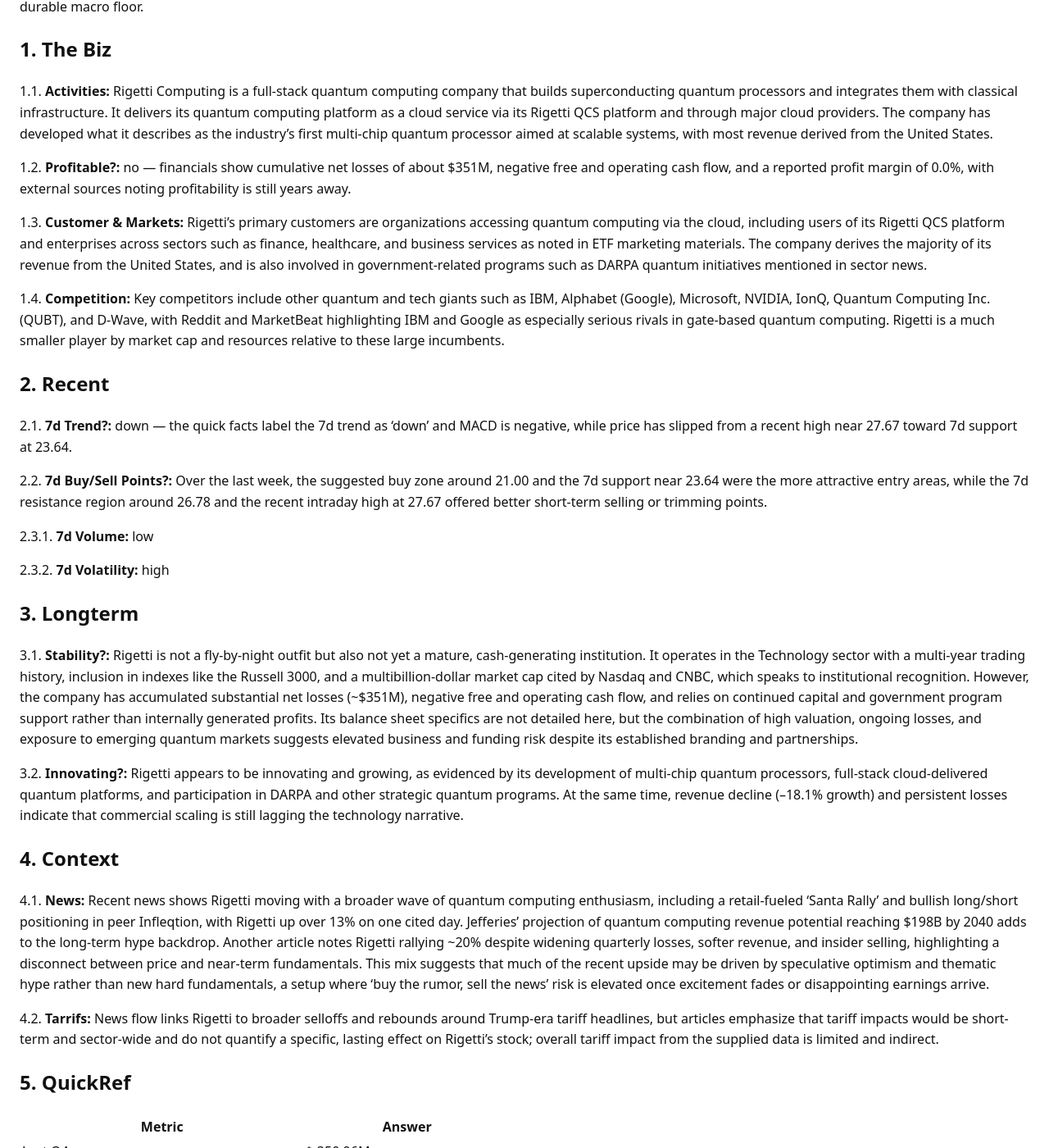
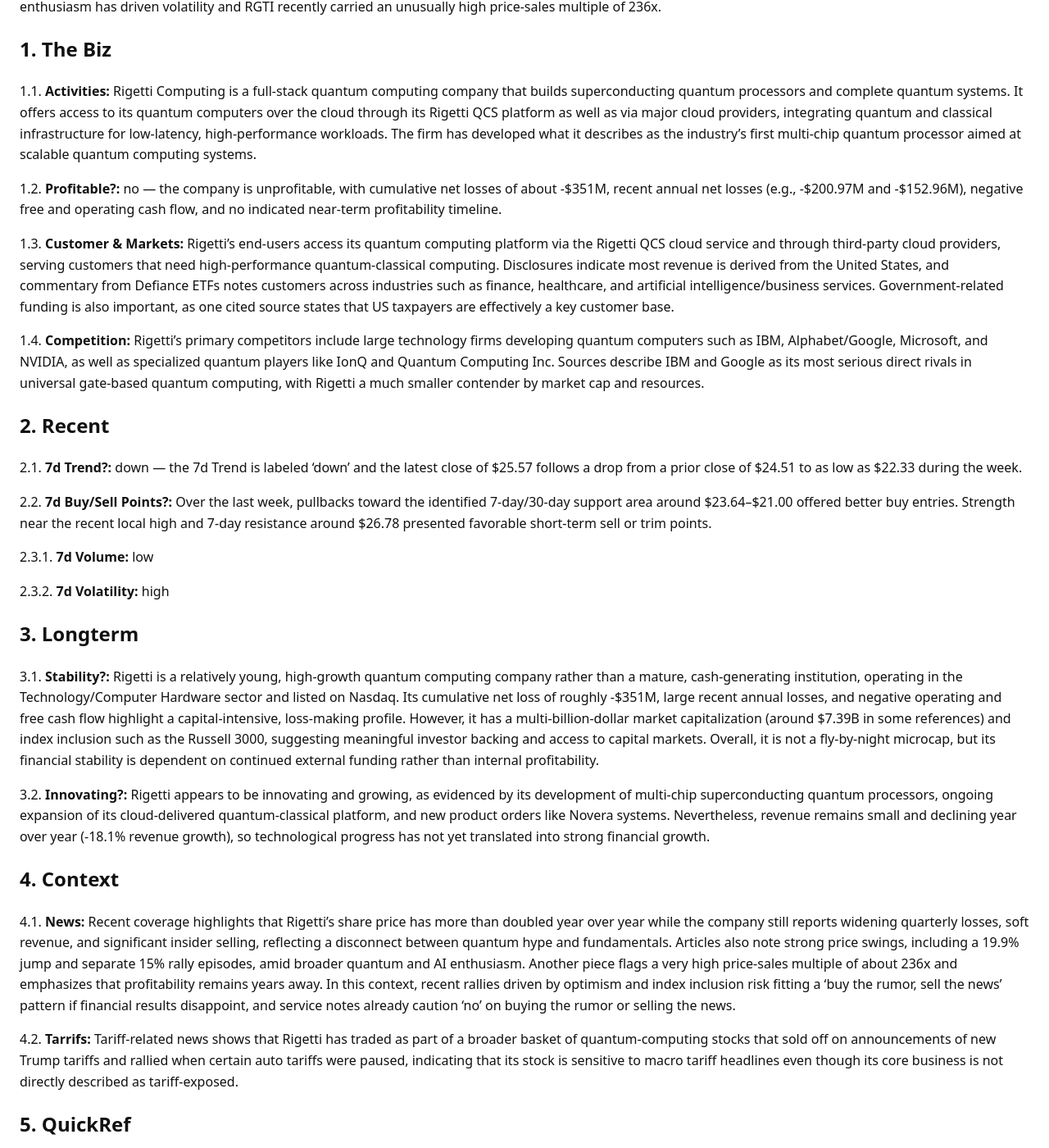
Before and after one commit to ryness/stonks, a Jekyll site: the page built from _reports/RGTI.md, in a window 1280 px wide and 1400 px high, scrolled down 1023 px. Shown: the whole window at 82% size. Built offline with Jekyll 4.4.1, drawn with Linux system fonts in a browser that asks for light colours; some of the changed text lies outside the part shown.

Commit message:
Update report: rotation+GodsEye

```diff
--- a/_reports/RGTI.md
+++ b/_reports/RGTI.md
@@ -2,11 +2,11 @@
 layout: default
 title: "RGTI Stock Report"
 ticker: "RGTI"
-date: 2025-12-23
-generated_at: 2025-12-23T05:24:54.331830+00:00
-runtime_seconds: 27.38
+date: 2025-12-27
+generated_at: 2025-12-27T20:22:25.003860+00:00
+runtime_seconds: 26.61
 raw_markdown: |
-  **Generated:** <time class="js-local-time" datetime="2025-12-23T05:24:54.331830+00:00">2025-12-23 05:24 UTC</time> (runtime 27.38s)
+  **Generated:** <time class="js-local-time" datetime="2025-12-27T20:22:25.003860+00:00">2025-12-27 20:22 UTC</time> (runtime 26.61s)
 
   ![Rigetti Computing, Inc. Common Stock logo](https://ryness.github.io/stonks/assets/logos/RGTI.svg)
 
@@ -51,23 +51,23 @@ raw_markdown: |
 
   ## 0. Entry Radar
 
-  0.1. **Long Entry?:** no — the stock trades below its 20-day moving average and well under the 32.45 SMA with a labeled downtrend, sitting closer to 7d resistance (26.78) than 30d support (21.00); recent quantum names are rallying on retail-driven 'Santa Rally' hype, suggesting elevated froth risk and limited visibility on a durable macro floor.
+  0.1. **Long Entry?:** no — price has fallen sharply from a 52-week high of $58.15 to the mid-range with the 1-year/5-year context labeled 'middle', and technicals show it trading below both the 20-day SMA ($30.54) and EMA ($27.75) in a 7-day downtrend; macro froth visibility is limited beyond notes that broader quantum/AI enthusiasm has driven volatility and RGTI recently carried an unusually high price-sales multiple of 236x.
 
   ## 1. The Biz
 
-  1.1. **Activities:** Rigetti Computing is a full-stack quantum computing company that builds superconducting quantum processors and integrates them with classical infrastructure. It delivers its quantum computing platform as a cloud service via its Rigetti QCS platform and through major cloud providers. The company has developed what it describes as the industry's first multi-chip quantum processor aimed at scalable systems, with most revenue derived from the United States.
+  1.1. **Activities:** Rigetti Computing is a full-stack quantum computing company that builds superconducting quantum processors and complete quantum systems. It offers access to its quantum computers over the cloud through its Rigetti QCS platform as well as via major cloud providers, integrating quantum and classical infrastructure for low-latency, high-performance workloads. The firm has developed what it describes as the industry's first multi-chip quantum processor aimed at scalable quantum computing systems.
 
-  1.2. **Profitable?:** no — financials show cumulative net losses of about $351M, negative free and operating cash flow, and a reported profit margin of 0.0%, with external sources noting profitability is still years away.
+  1.2. **Profitable?:** no — the company is unprofitable, with cumulative net losses of about -$351M, recent annual net losses (e.g., -$200.97M and -$152.96M), negative free and operating cash flow, and no indicated near-term profitability timeline.
 
-  1.3. **Customer & Markets:** Rigetti's primary customers are organizations accessing quantum computing via the cloud, including users of its Rigetti QCS platform and enterprises across sectors such as finance, healthcare, and business services as noted in ETF marketing materials. The company derives the majority of its revenue from the United States, and is also involved in government-related programs such as DARPA quantum initiatives mentioned in sector news.
+  1.3. **Customer & Markets:** Rigetti's end-users access its quantum computing platform via the Rigetti QCS cloud service and through third-party cloud providers, serving customers that need high-performance quantum-classical computing. Disclosures indicate most revenue is derived from the United States, and commentary from Defiance ETFs notes customers across industries such as finance, healthcare, and artificial intelligence/business services. Government-related funding is also important, as one cited source states that US taxpayers are effectively a key customer base.
 
-  1.4. **Competition:** Key competitors include other quantum and tech giants such as IBM, Alphabet (Google), Microsoft, NVIDIA, IonQ, Quantum Computing Inc. (QUBT), and D-Wave, with Reddit and MarketBeat highlighting IBM and Google as especially serious rivals in gate-based quantum computing. Rigetti is a much smaller player by market cap and resources relative to these large incumbents.
+  1.4. **Competition:** Rigetti's primary competitors include large technology firms developing quantum computers such as IBM, Alphabet/Google, Microsoft, and NVIDIA, as well as specialized quantum players like IonQ and Quantum Computing Inc. Sources describe IBM and Google as its most serious direct rivals in universal gate-based quantum computing, with Rigetti a much smaller contender by market cap and resources.
 
   ## 2. Recent
 
-  2.1. **7d Trend?:** down — the quick facts label the 7d trend as 'down' and MACD is negative, while price has slipped from a recent high near 27.67 toward 7d support at 23.64.
+  2.1. **7d Trend?:** down — the 7d Trend is labeled 'down' and the latest close of $25.57 follows a drop from a prior close of $24.51 to as low as $22.33 during the week.
 
-  2.2. **7d Buy/Sell Points?:** Over the last week, the suggested buy zone around 21.00 and the 7d support near 23.64 were the more attractive entry areas, while the 7d resistance region around 26.78 and the recent intraday high at 27.67 offered better short-term selling or trimming points.
+  2.2. **7d Buy/Sell Points?:** Over the last week, pullbacks toward the identified 7-day/30-day support area around $23.64–$21.00 offered better buy entries. Strength near the recent local high and 7-day resistance around $26.78 presented favorable short-term sell or trim points.
 
   2.3.1. **7d Volume:** low
 
@@ -75,15 +75,15 @@ raw_markdown: |
 
   ## 3. Longterm
 
-  3.1. **Stability?:** Rigetti is not a fly-by-night outfit but also not yet a mature, cash-generating institution. It operates in the Technology sector with a multi-year trading history, inclusion in indexes like the Russell 3000, and a multibillion-dollar market cap cited by Nasdaq and CNBC, which speaks to institutional recognition. However, the company has accumulated substantial net losses (~$351M), negative free and operating cash flow, and relies on continued capital and government program support rather than internally generated profits. Its balance sheet specifics are not detailed here, but the combination of high valuation, ongoing losses, and exposure to emerging quantum markets suggests elevated business and funding risk despite its established branding and partnerships.
+  3.1. **Stability?:** Rigetti is a relatively young, high-growth quantum computing company rather than a mature, cash-generating institution, operating in the Technology/Computer Hardware sector and listed on Nasdaq. Its cumulative net loss of roughly -$351M, large recent annual losses, and negative operating and free cash flow highlight a capital-intensive, loss-making profile. However, it has a multi-billion-dollar market capitalization (around $7.39B in some references) and index inclusion such as the Russell 3000, suggesting meaningful investor backing and access to capital markets. Overall, it is not a fly-by-night microcap, but its financial stability is dependent on continued external funding rather than internal profitability.
 
-  3.2. **Innovating?:** Rigetti appears to be innovating and growing, as evidenced by its development of multi-chip quantum processors, full-stack cloud-delivered quantum platforms, and participation in DARPA and other strategic quantum programs. At the same time, revenue decline (–18.1% growth) and persistent losses indicate that commercial scaling is still lagging the technology narrative.
+  3.2. **Innovating?:** Rigetti appears to be innovating and growing, as evidenced by its development of multi-chip superconducting quantum processors, ongoing expansion of its cloud-delivered quantum-classical platform, and new product orders like Novera systems. Nevertheless, revenue remains small and declining year over year (-18.1% revenue growth), so technological progress has not yet translated into strong financial growth.
 
   ## 4. Context
 
-  4.1. **News:** Recent news shows Rigetti moving with a broader wave of quantum computing enthusiasm, including a retail-fueled 'Santa Rally' and bullish long/short positioning in peer Infleqtion, with Rigetti up over 13% on one cited day. Jefferies' projection of quantum computing revenue potential reaching $198B by 2040 adds to the long-term hype backdrop. Another article notes Rigetti rallying ~20% despite widening quarterly losses, softer revenue, and insider selling, highlighting a disconnect between price and near-term fundamentals. This mix suggests that much of the recent upside may be driven by speculative optimism and thematic hype rather than new hard fundamentals, a setup where 'buy the rumor, sell the news' risk is elevated once excitement fades or disappointing earnings arrive.
+  4.1. **News:** Recent coverage highlights that Rigetti's share price has more than doubled year over year while the company still reports widening quarterly losses, soft revenue, and significant insider selling, reflecting a disconnect between quantum hype and fundamentals. Articles also note strong price swings, including a 19.9% jump and separate 15% rally episodes, amid broader quantum and AI enthusiasm. Another piece flags a very high price-sales multiple of about 236x and emphasizes that profitability remains years away. In this context, recent rallies driven by optimism and index inclusion risk fitting a 'buy the rumor, sell the news' pattern if financial results disappoint, and service notes already caution 'no' on buying the rumor or selling the news.
 
-  4.2. **Tarrifs:** News flow links Rigetti to broader selloffs and rebounds around Trump-era tariff headlines, but articles emphasize that tariff impacts would be short-term and sector-wide and do not quantify a specific, lasting effect on Rigetti's stock; overall tariff impact from the supplied data is limited and indirect.
+  4.2. **Tarrifs:** Tariff-related news shows that Rigetti has traded as part of a broader basket of quantum-computing stocks that sold off on announcements of new Trump tariffs and rallied when certain auto tariffs were paused, indicating that its stock is sensitive to macro tariff headlines even though its core business is not directly described as tariff-exposed.
 
   ## 5. QuickRef
 
@@ -257,12 +257,12 @@ raw_markdown: |
     - 4.2 Tarrifs
   Asking OpenAI for analysis...
   Received response from OpenAI.
-  LLM raw output (truncated): {&quot;0.1&quot;: &quot;no — the stock trades below its 20-day moving average and well under the 32.45 SMA with a labeled downtrend, sitting closer to 7d resistance (26.78) than 30d support (21.00); recent quantum names are rallying on retail-driven &#x27;Santa Rally&#x27; hype, suggesting elevated froth risk and limited visibility on a durable macro floor.&quot;, &quot;1.1&quot;: &quot;Rigetti Computing is a full-stack quantum computing company that builds superconducting quantum processors and integrates them with classical infrastructure. It delivers its quantum computing platform as a cloud service via its Rigetti QCS platform and th
+  LLM raw output (truncated): {&quot;0.1&quot;: &quot;no — price has fallen sharply from a 52-week high of $58.15 to the mid-range with the 1-year/5-year context labeled &#x27;middle&#x27;, and technicals show it trading below both the 20-day SMA ($30.54) and EMA ($27.75) in a 7-day downtrend; macro froth visibility is limited beyond notes that broader quantum/AI enthusiasm has driven volatility and RGTI recently carried an unusually high price-sales multiple of 236x.&quot;, &quot;1.1&quot;: &quot;Rigetti Computing is a full-stack quantum computing company that builds superconducting quantum processors and complete quantum systems. It offers access to its quantum com
   </code></pre>
   </details>
 ---
 
-**Generated:** <time class="js-local-time" datetime="2025-12-23T05:24:54.331830+00:00">2025-12-23 05:24 UTC</time> (runtime 27.38s)
+**Generated:** <time class="js-local-time" datetime="2025-12-27T20:22:25.003860+00:00">2025-12-27 20:22 UTC</time> (runtime 26.61s)
 
 ![Rigetti Computing, Inc. Common Stock logo](https://ryness.github.io/stonks/assets/logos/RGTI.svg)
 
@@ -307,23 +307,23 @@ raw_markdown: |
 
 ## 0. Entry Radar
 
-0.1. **Long Entry?:** no — the stock trades below its 20-day moving average and well under the 32.45 SMA with a labeled downtrend, sitting closer to 7d resistance (26.78) than 30d support (21.00); recent quantum names are rallying on retail-driven 'Santa Rally' hype, suggesting elevated froth risk and limited visibility on a durable macro floor.
+0.1. **Long Entry?:** no — price has fallen sharply from a 52-week high of $58.15 to the mid-range with the 1-year/5-year context labeled 'middle', and technicals show it trading below both the 20-day SMA ($30.54) and EMA ($27.75) in a 7-day downtrend; macro froth visibility is limited beyond notes that broader quantum/AI enthusiasm has driven volatility and RGTI recently carried an unusually high price-sales multiple of 236x.
 
 ## 1. The Biz
 
-1.1. **Activities:** Rigetti Computing is a full-stack quantum computing company that builds superconducting quantum processors and integrates them with classical infrastructure. It delivers its quantum computing platform as a cloud service via its Rigetti QCS platform and through major cloud providers. The company has developed what it describes as the industry's first multi-chip quantum processor aimed at scalable systems, with most revenue derived from the United States.
+1.1. **Activities:** Rigetti Computing is a full-stack quantum computing company that builds superconducting quantum processors and complete quantum systems. It offers access to its quantum computers over the cloud through its Rigetti QCS platform as well as via major cloud providers, integrating quantum and classical infrastructure for low-latency, high-performance workloads. The firm has developed what it describes as the industry's first multi-chip quantum processor aimed at scalable quantum computing systems.
 
-1.2. **Profitable?:** no — financials show cumulative net losses of about $351M, negative free and operating cash flow, and a reported profit margin of 0.0%, with external sources noting profitability is still years away.
+1.2. **Profitable?:** no — the company is unprofitable, with cumulative net losses of about -$351M, recent annual net losses (e.g., -$200.97M and -$152.96M), negative free and operating cash flow, and no indicated near-term profitability timeline.
 
-1.3. **Customer & Markets:** Rigetti's primary customers are organizations accessing quantum computing via the cloud, including users of its Rigetti QCS platform and enterprises across sectors such as finance, healthcare, and business services as noted in ETF marketing materials. The company derives the majority of its revenue from the United States, and is also involved in government-related programs such as DARPA quantum initiatives mentioned in sector news.
+1.3. **Customer & Markets:** Rigetti's end-users access its quantum computing platform via the Rigetti QCS cloud service and through third-party cloud providers, serving customers that need high-performance quantum-classical computing. Disclosures indicate most revenue is derived from the United States, and commentary from Defiance ETFs notes customers across industries such as finance, healthcare, and artificial intelligence/business services. Government-related funding is also important, as one cited source states that US taxpayers are effectively a key customer base.
 
-1.4. **Competition:** Key competitors include other quantum and tech giants such as IBM, Alphabet (Google), Microsoft, NVIDIA, IonQ, Quantum Computing Inc. (QUBT), and D-Wave, with Reddit and MarketBeat highlighting IBM and Google as especially serious rivals in gate-based quantum computing. Rigetti is a much smaller player by market cap and resources relative to these large incumbents.
+1.4. **Competition:** Rigetti's primary competitors include large technology firms developing quantum computers such as IBM, Alphabet/Google, Microsoft, and NVIDIA, as well as specialized quantum players like IonQ and Quantum Computing Inc. Sources describe IBM and Google as its most serious direct rivals in universal gate-based quantum computing, with Rigetti a much smaller contender by market cap and resources.
 
 ## 2. Recent
 
-2.1. **7d Trend?:** down — the quick facts label the 7d trend as 'down' and MACD is negative, while price has slipped from a recent high near 27.67 toward 7d support at 23.64.
+2.1. **7d Trend?:** down — the 7d Trend is labeled 'down' and the latest close of $25.57 follows a drop from a prior close of $24.51 to as low as $22.33 during the week.
 
-2.2. **7d Buy/Sell Points?:** Over the last week, the suggested buy zone around 21.00 and the 7d support near 23.64 were the more attractive entry areas, while the 7d resistance region around 26.78 and the recent intraday high at 27.67 offered better short-term selling or trimming points.
+2.2. **7d Buy/Sell Points?:** Over the last week, pullbacks toward the identified 7-day/30-day support area around $23.64–$21.00 offered better buy entries. Strength near the recent local high and 7-day resistance around $26.78 presented favorable short-term sell or trim points.
 
 2.3.1. **7d Volume:** low
 
@@ -331,15 +331,15 @@ raw_markdown: |
 
 ## 3. Longterm
 
-3.1. **Stability?:** Rigetti is not a fly-by-night outfit but also not yet a mature, cash-generating institution. It operates in the Technology sector with a multi-year trading history, inclusion in indexes like the Russell 3000, and a multibillion-dollar market cap cited by Nasdaq and CNBC, which speaks to institutional recognition. However, the company has accumulated substantial net losses (~$351M), negative free and operating cash flow, and relies on continued capital and government program support rather than internally generated profits. Its balance sheet specifics are not detailed here, but the combination of high valuation, ongoing losses, and exposure to emerging quantum markets suggests elevated business and funding risk despite its established branding and partnerships.
+3.1. **Stability?:** Rigetti is a relatively young, high-growth quantum computing company rather than a mature, cash-generating institution, operating in the Technology/Computer Hardware sector and listed on Nasdaq. Its cumulative net loss of roughly -$351M, large recent annual losses, and negative operating and free cash flow highlight a capital-intensive, loss-making profile. However, it has a multi-billion-dollar market capitalization (around $7.39B in some references) and index inclusion such as the Russell 3000, suggesting meaningful investor backing and access to capital markets. Overall, it is not a fly-by-night microcap, but its financial stability is dependent on continued external funding rather than internal profitability.
 
-3.2. **Innovating?:** Rigetti appears to be innovating and growing, as evidenced by its development of multi-chip quantum processors, full-stack cloud-delivered quantum platforms, and participation in DARPA and other strategic quantum programs. At the same time, revenue decline (–18.1% growth) and persistent losses indicate that commercial scaling is still lagging the technology narrative.
+3.2. **Innovating?:** Rigetti appears to be innovating and growing, as evidenced by its development of multi-chip superconducting quantum processors, ongoing expansion of its cloud-delivered quantum-classical platform, and new product orders like Novera systems. Nevertheless, revenue remains small and declining year over year (-18.1% revenue growth), so technological progress has not yet translated into strong financial growth.
 
 ## 4. Context
 
-4.1. **News:** Recent news shows Rigetti moving with a broader wave of quantum computing enthusiasm, including a retail-fueled 'Santa Rally' and bullish long/short positioning in peer Infleqtion, with Rigetti up over 13% on one cited day. Jefferies' projection of quantum computing revenue potential reaching $198B by 2040 adds to the long-term hype backdrop. Another article notes Rigetti rallying ~20% despite widening quarterly losses, softer revenue, and insider selling, highlighting a disconnect between price and near-term fundamentals. This mix suggests that much of the recent upside may be driven by speculative optimism and thematic hype rather than new hard fundamentals, a setup where 'buy the rumor, sell the news' risk is elevated once excitement fades or disappointing earnings arrive.
+4.1. **News:** Recent coverage highlights that Rigetti's share price has more than doubled year over year while the company still reports widening quarterly losses, soft revenue, and significant insider selling, reflecting a disconnect between quantum hype and fundamentals. Articles also note strong price swings, including a 19.9% jump and separate 15% rally episodes, amid broader quantum and AI enthusiasm. Another piece flags a very high price-sales multiple of about 236x and emphasizes that profitability remains years away. In this context, recent rallies driven by optimism and index inclusion risk fitting a 'buy the rumor, sell the news' pattern if financial results disappoint, and service notes already caution 'no' on buying the rumor or selling the news.
 
-4.2. **Tarrifs:** News flow links Rigetti to broader selloffs and rebounds around Trump-era tariff headlines, but articles emphasize that tariff impacts would be short-term and sector-wide and do not quantify a specific, lasting effect on Rigetti's stock; overall tariff impact from the supplied data is limited and indirect.
+4.2. **Tarrifs:** Tariff-related news shows that Rigetti has traded as part of a broader basket of quantum-computing stocks that sold off on announcements of new Trump tariffs and rallied when certain auto tariffs were paused, indicating that its stock is sensitive to macro tariff headlines even though its core business is not directly described as tariff-exposed.
 
 ## 5. QuickRef
 
@@ -513,6 +513,6 @@ Dispatching bullets to OpenAI:
   - 4.2 Tarrifs
 Asking OpenAI for analysis...
 Received response from OpenAI.
-LLM raw output (truncated): {&quot;0.1&quot;: &quot;no — the stock trades below its 20-day moving average and well under the 32.45 SMA with a labeled downtrend, sitting closer to 7d resistance (26.78) than 30d support (21.00); recent quantum names are rallying on retail-driven &#x27;Santa Rally&#x27; hype, suggesting elevated froth risk and limited visibility on a durable macro floor.&quot;, &quot;1.1&quot;: &quot;Rigetti Computing is a full-stack quantum computing company that builds superconducting quantum processors and integrates them with classical infrastructure. It delivers its quantum computing platform as a cloud service via its Rigetti QCS platform and th
+LLM raw output (truncated): {&quot;0.1&quot;: &quot;no — price has fallen sharply from a 52-week high of $58.15 to the mid-range with the 1-year/5-year context labeled &#x27;middle&#x27;, and technicals show it trading below both the 20-day SMA ($30.54) and EMA ($27.75) in a 7-day downtrend; macro froth visibility is limited beyond notes that broader quantum/AI enthusiasm has driven volatility and RGTI recently carried an unusually high price-sales multiple of 236x.&quot;, &quot;1.1&quot;: &quot;Rigetti Computing is a full-stack quantum computing company that builds superconducting quantum processors and complete quantum systems. It offers access to its quantum com
 </code></pre>
 </details>
```
Also changed, not shown: other parts of _reports/RGTI.md (+4 -4 lines), _reports/GODSEYE.md (+40 -26 lines).
